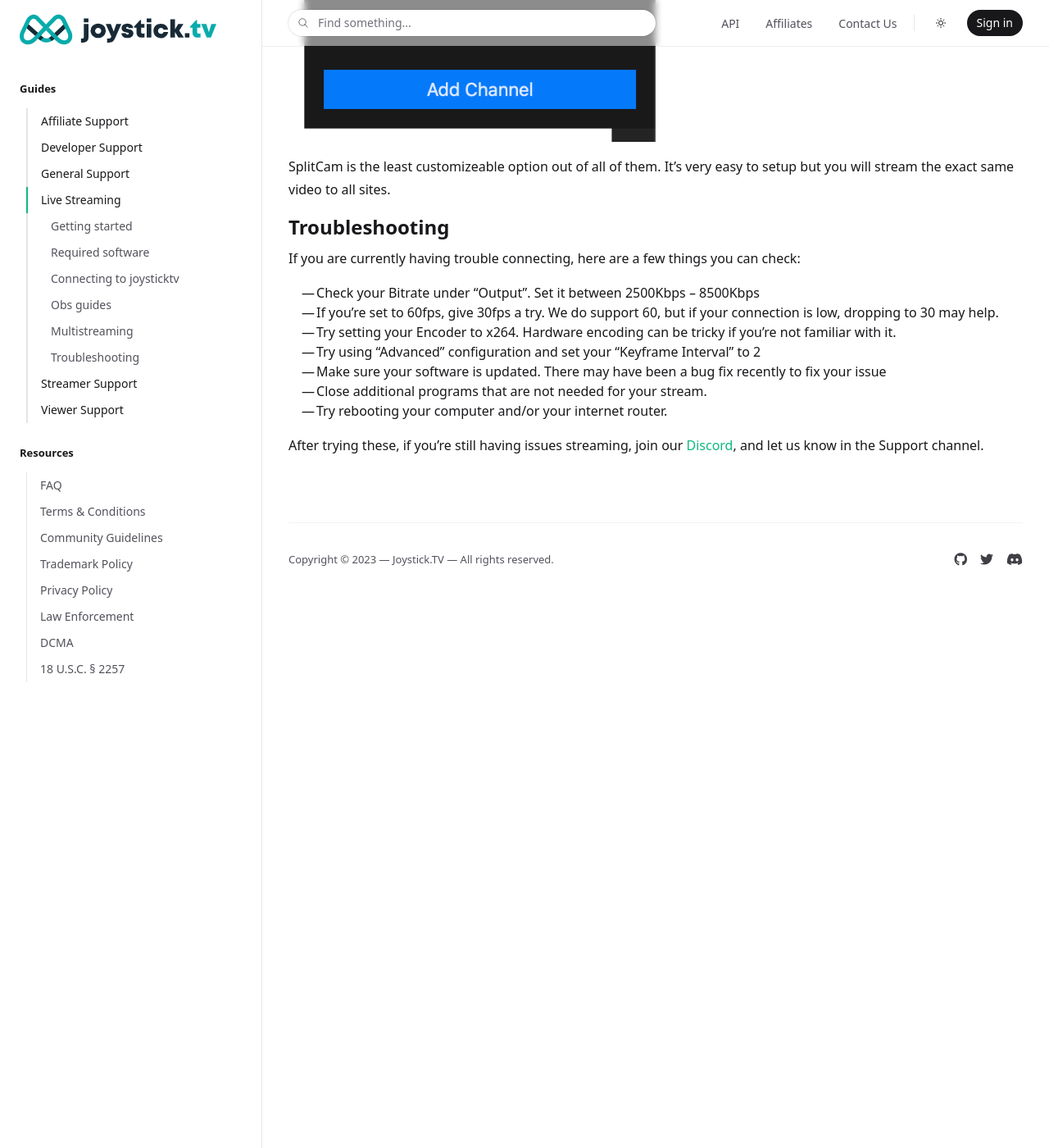
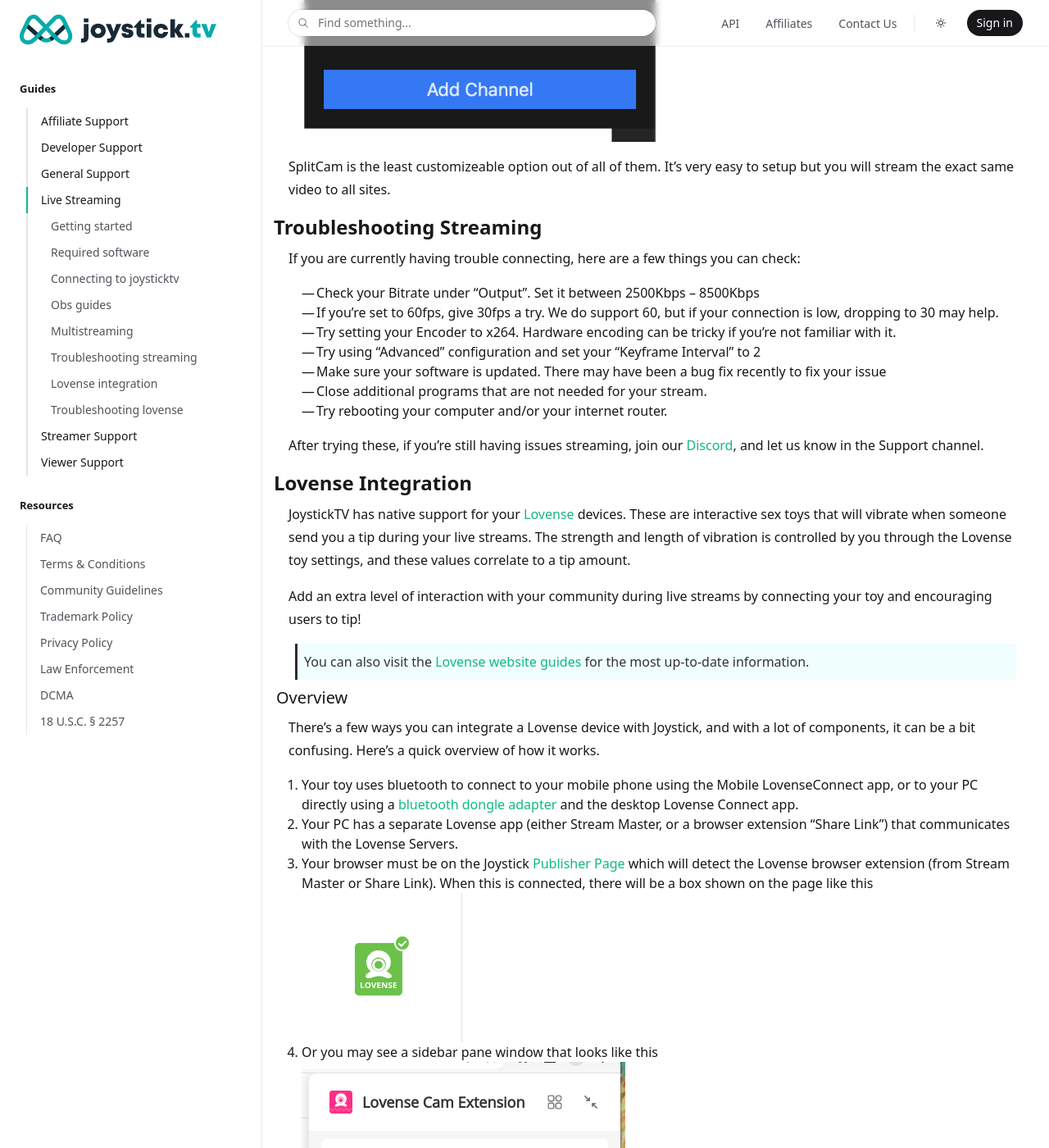
Before and after one commit to joysticktv/joysticktv.github.io, a Jekyll site: the page built from live_streaming.md, in a window 1280 px wide and 1400 px high, scrolled down 9168 px. Shown: the whole window at 82% size. Built offline with Jekyll 4.4.1, drawn with Linux system fonts in a browser that asks for light colours; nearby versions of some CDN libraries; comment, search, counter and statistics services are not loaded; before the commit the page ends 9926 px from its top, so only the background shows below that; some of the changed text lies outside the part shown.

Commit message:
Adding Lovense Guides (#17)
* Fixes issue with linking to the guides from the home page

* Shrink the asset image sizes. Added new guides for lovense. Fixes #14

```diff
--- a/live_streaming.md
+++ b/live_streaming.md
@@ -10,7 +10,9 @@
   - connecting-to-joysticktv
   - obs-guides
   - multistreaming
-  - troubleshooting
+  - troubleshooting-streaming
+  - lovense-integration
+  - troubleshooting-lovense
 redirect_from:
   - /support/creator-support/setting-up-your-stream/
 ---
@@ -259,7 +261,7 @@
 
 SplitCam is the least customizeable option out of all of them. It's very easy to setup but you will stream the exact same video to all sites.
 
-## Troubleshooting
+## Troubleshooting Streaming
 
 If you are currently having trouble connecting, here are a few things you can check:
 
@@ -272,3 +274,55 @@
 * Try rebooting your computer and/or your internet router.
 
 After trying these, if you’re still having issues streaming, join our [Discord](https://discord.gg/zKvCf8hrGP), and let us know in the Support channel.
+
+## Lovense Integration
+
+JoystickTV has native support for your [Lovense](https://www.lovense.com/) devices. These are interactive sex toys that will vibrate when someone send you a tip during your live streams. The strength and length of vibration is controlled by you through the Lovense toy settings, and these values correlate to a tip amount.
+
+Add an extra level of interaction with your community during live streams by connecting your toy and encouraging users to tip!
+
+> You can also visit the [Lovense website guides](https://www.lovense.com/cam-model/guides/Video-Guides) for the most up-to-date information.
+
+### Overview
+
+There's a few ways you can integrate a Lovense device with Joystick, and with a lot of components, it can be a bit confusing. Here's a quick overview of how it works.
+
+1. Your toy uses bluetooth to connect to your mobile phone using the Mobile LovenseConnect app, or to your PC directly using a [bluetooth dongle adapter](https://www.amazon.com/LOVENSE-Lovense-USB-Bluetooth-Adapter/dp/B0711DTRR6) and the desktop Lovense Connect app.
+1. Your PC has a separate Lovense app (either Stream Master, or a browser extension "Share Link") that communicates with the Lovense Servers.
+1. Your browser must be on the Joystick [Publisher Page](https://joystick.tv/publisher) which will detect the Lovense browser extension (from Stream Master or Share Link). When this is connected, there will be a box shown on the page like this
+![Lovense Device Connected](/assets/lovense-device-active-icon.png)
+1. Or you may see a sidebar pane window that looks like this
+![Lovense Device Connected](/assets/lovense-device-active-pane.png)
+1. When you are live and receive a tip, Joystick sends the token amount to the Lovense browser extension. This will send the info to the Lovense servers which then goes to your Lovense Connect app (on mobile or desktop).
+
+### Setup using Stream Master
+
+[Lovense Stream Master](https://www.lovense.com/stream-master) is an AIO (all-in-one) software program that combines [OBS](https://obsproject.com/) and Google Chrome in to a single application complete with full lovense integration. Using this app means you have no need for a separate browser or streaming software, and all of the Lovense OBS overlays are already configured for you.
+
+* Start by reading through these guides to install: [read more](https://www.lovense.com/cam-model/guides/Stream-Master/Basic-Tutorials/Step-By-Step-Tutorial)
+* Next you will need to add JoystickTV as a cam site. Click the "Add a cam site" button on Stream Master, and search for "Joystick".
+![Lovense Add a cam site](/assets/lovense-add-cam-site.png)
+* Lastly, you will need to setup your OBS connection which you can follow our previous guides above [read more](#lovense-stream-master)
+
+At this point you should have everything connected
+
+### Setup using a Chrome extension
+
+Visit the [Lovense Extension Settings](https://extension.lovense.com/share-link/pages/dashboard.html) site from a Chromium based browser. (Chrome, Brave, OperaGX, Edge).
+
+> NOTE: If you visit this link from Firefox, or Safari, you'll see a blank page. Be sure to have Chrome or a Chromium based browser.
+
+Once you have loggeed in to your Lovense account, you'll be prompted to install the "Share Link" extension. You can also find instructions on the [Lovense Cam Extension](https://www.lovense.com/cam-model/guides/Written-Guides/Installation-Guides/Lovense-Cam-Extension) Guides.
+
+## Troubleshooting Lovense
+
+If you're still seeing issues with the device connecting, here's a few tips you can try.
+
+* Try turning the toy completely off and back on again.
+* Give the Joystick Publisher page a "hard refresh" (`ctrl-shift-R` on Windows, or `cmd-shift-R` for Mac).
+* Ensure your toy battery is charged over 50%
+* If you're using the dongle, try using your phone
+* If you're using your phone, change the sleep settings to keep it on
+* Ensure your Stream Master or Share Link and the Lovense Connect apps are all full up-to-date
+
+After trying these, if you’re still having issues streaming, join our [Discord](https://discord.gg/zKvCf8hrGP), and let us know in the Support channel.
--- a/theme/assets/css/style.scss
+++ b/theme/assets/css/style.scss
@@ -15,6 +15,7 @@
 /* ----- Charset ----- */
 @charset 'utf-8';
 
+main article {
   h1, h2, h3, h4, h5, h6 {
     margin-left: -0.75em;
     a {
@@ -26,7 +27,6 @@
     }
   }
 
-main article {
   h1 {
     font-size: 1.875rem;
     line-height: 2.25rem;
```
Also changed, not shown: index.md (+2 -2 lines), theme/_layouts/homepage.html (+4 -4 lines), assets/lovense-add-cam-site.png (added), assets/lovense-device-active-icon.png (added), assets/lovense-device-active-pane.png (added), assets/obs-multi-rtmp-add-new-target-window.png, assets/obs-multi-rtmp-docks-menu.png, assets/obs-multi-rtmp-first-screen.png, assets/obs-multi-rtmp-github-download.png, assets/obs-multi-rtmp-scene-settings.png, assets/splitcam-stream-settings.png, assets/stream-master-multistreaming-dock.png, assets/stream-master-open-obs.png. Lines whose indentation alone changed are shown as unchanged.
